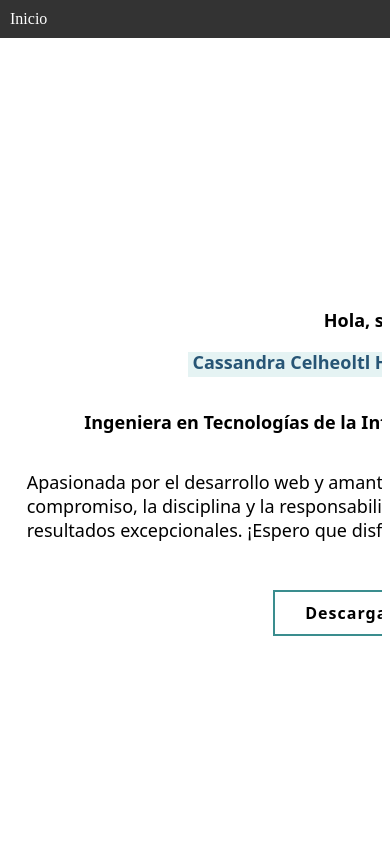
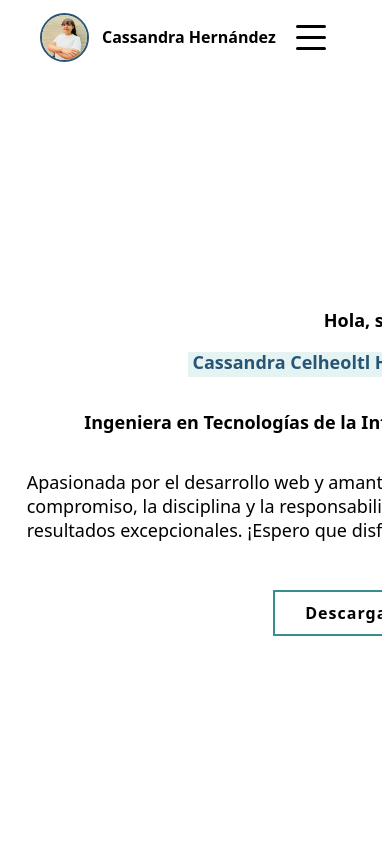
Before and after one commit to CassandraCHZ/portafolioWeb, a React (Create React App) app: page / in a window 390 px wide. Shown: the top 844 px of the page. Built offline with nearby package versions, Linux system fonts and the light colour scheme.

Commit message:
navbar listo

```diff
--- a/src/navigation/navbar.js
+++ b/src/navigation/navbar.js
@@ -1,13 +1,37 @@
-// Navbar.js
-import React from 'react';
+import React, { useState } from 'react';
 import './navbar.modules.css';
 
 const Navbar = () => {
+    const [showMenu, setShowMenu] = useState(false);
+
+    const toggleMenu = () => {
+        setShowMenu(!showMenu);
+    };
+
     return (
         <nav className="navbar">
-      <ul>
+            <img src="/images/Fotografia.jpeg" alt="Logo" className="logo" />
+            <p className="name">Cassandra Hernández</p>
+            <div className={`menu-toggle ${showMenu ? 'active' : ''}`} onClick={toggleMenu}>
+                <div className="bar"></div>
+                <div className="bar"></div>
+                <div className="bar"></div>
+            </div>
+            <ul className={`nav-links ${showMenu ? 'active' : ''}`}>
                 <li>
-            <a href="/">Inicio</a>
+                    <a href="/">Sobre mí</a>
+                </li>
+                <li>
+                    <a href="/">Proyectos</a>
+                </li>
+                <li>
+                    <a href="/">Educación</a>
+                </li>
+                <li>
+                    <a href="/">Skills</a>
+                </li>
+                <li>
+                    <a href="/">Contáctame</a>
                 </li>
             </ul>
         </nav>
--- a/src/navigation/navbar.modules.css
+++ b/src/navigation/navbar.modules.css
@@ -1,50 +1,91 @@
 .navbar {
-    background-color: #333;
-    color: white;
+    background-color: white;
+    color: black;
     padding: 10px;
     position: fixed;
     width: 100%;
     top: 0;
-    left: 0;
+    left: 30px;
+    right: 30px;
     z-index: 1000;
+    display: flex;
+    align-items: center;
+    padding: 10px;
+    font-family: system-ui, -apple-system, BlinkMacSystemFont, 'Segoe UI', Roboto, Oxygen, Ubuntu, Cantarell, 'Open Sans';
   }
 
-  ul {
+  .logo {
+    width: 45px;
+    height: 45px;
+    margin-right: 10px;
+    border-radius: 50%;
+    border: 2px solid var(--secondary-blue);
+  }
+
+  .name{
+    color: black;
+    font-weight: bold;
+    margin-left: 3px;
+    margin-right: 20px;
+  }
+
+  .menu-toggle {
+    cursor: pointer;
+    display: none;
+    flex-direction: column;
+  }
+
+  .bar {
+    width: 30px;
+    height: 3px;
+    background-color: black;
+    margin: 4px 0;
+    border-radius: 30px;
+  }
+
+  .nav-links {
     list-style: none;
+    display: flex;
+    align-items: center;
     margin: 0;
     padding: 0;
-    display: flex;
+    margin-left: 250px;
   }
 
   li {
-    margin-right: 20px;
-    cursor: pointer;
+    margin-right: 15px;
   }
 
-  .image {
-    height: 60vh;
-    display: flex;
-    align-items: center;
-    justify-content: center;
-    margin-top: 20px;
-    margin-left: auto;
-    margin-right: auto;
-}
+  a {
+    text-decoration: none;
+    color: black;
+    font-size: 16px;
+  }
 
-.header {
-    min-height: 110vh;
-    display: flex;
-    flex-direction: column;
-    align-items: center;
-    justify-content: center;
-    font-family: system-ui, -apple-system, BlinkMacSystemFont, 'Segoe UI', Roboto, Oxygen, Ubuntu, Cantarell, 'Open Sans';
-    color: black;
-    font-weight: bold;
-    font-size: large;
-}
+  /* Media Query para hacerlo responsivo */
+  @media (max-width: 768px) {
+    .menu-toggle {
+      display: flex;
+    }
 
-.text {
-    font-weight: normal;
-    font-family: system-ui, -apple-system, BlinkMacSystemFont, 'Segoe UI', Roboto, Oxygen, Ubuntu, Cantarell, 'Open Sans';
-    color: black;
-}
+    .nav-links {
+      display: none;
+      flex-direction: column;
+      position: absolute;
+      top: 65px;
+      right: 10px;
+      width: 100%;
+      background-color: #f2f2f2;
+      padding: 10px;
+      box-shadow: 0 4px 6px rgba(0, 0, 0, 0.1);
+    }
+
+    .nav-links.active {
+      display: flex;
+    }
+
+    li {
+      margin-right: 0;
+      margin-bottom: 10px;
+    }
+  }
```
Also changed, not shown: src/aboutMe/aboutMe.js (+4 -4 lines). Lines whose indentation alone changed are shown as unchanged.
